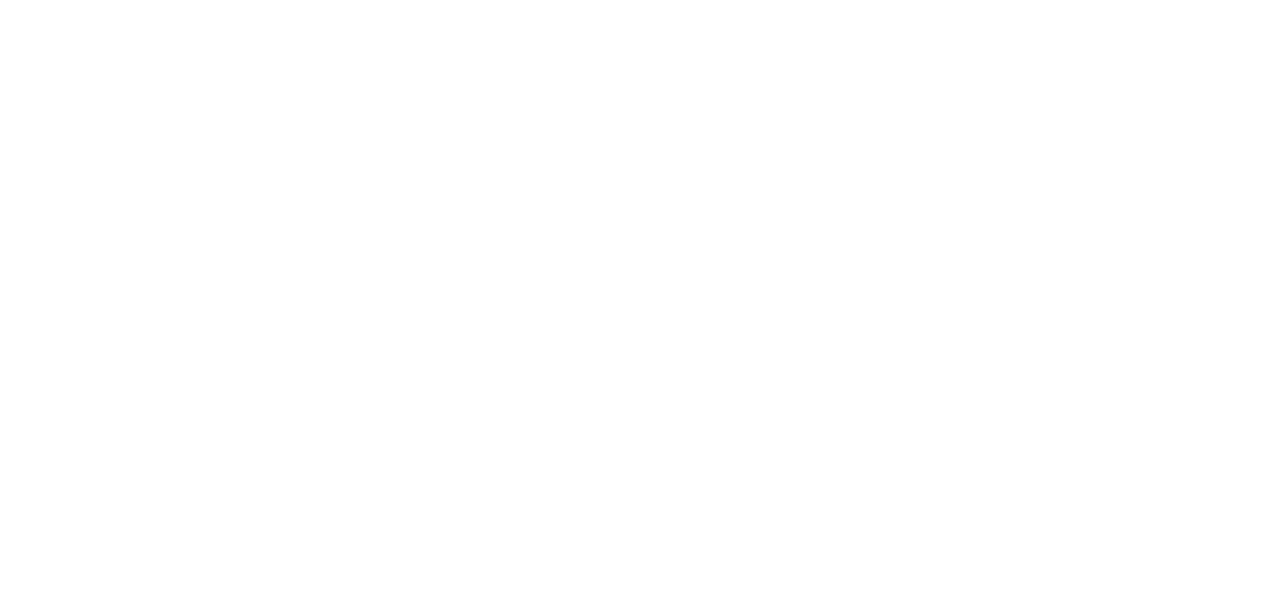
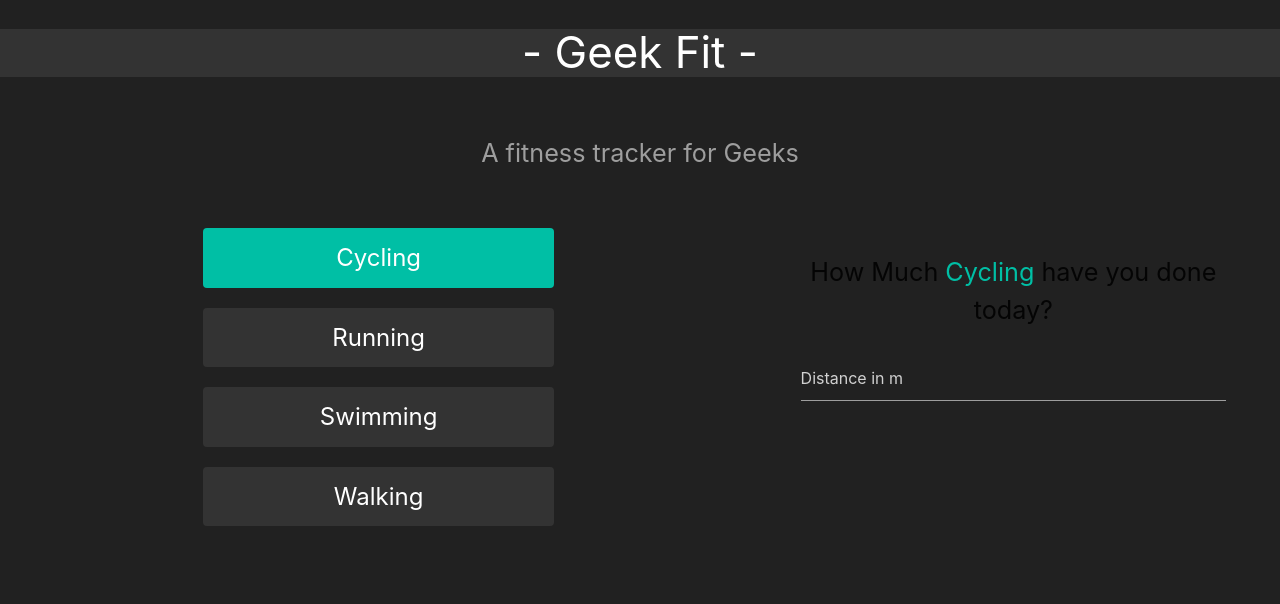
Before and after one commit to silasgroskreutz/d3_fitness_tracker, a plain HTML site: page index.html in a window 1280 px wide. Drawn offline with nearby package versions, Linux system fonts and the light colour scheme.

Commit message:
Basic template in order

```diff
--- a/index.html
+++ b/index.html
@@ -11,7 +11,45 @@
     <link rel="stylesheet" href="styles.css" />
     <title>Fitness Tracker</title>
   </head>
-  <body>
+  <body class="grey darken-4">
+    <div class="nav z-depth-0">
+      <dic class="section center">
+        <h3 class="white-text center">- Geek Fit -</h3>
+      </dic>
+    </div>
+
+    <div class="section center">
+      <p class="grey-text flow-text">A fitness tracker for Geeks</p>
+    </div>
+
+    <div class="container section">
+      <div class="row">
+        <div class="col s12 l5">
+          <button class="active" data-activity="cycling">Cycling</button>
+          <button data-activity="running">Running</button>
+          <button data-activity="swimming">Swimming</button>
+          <button data-activity="walking">Walking</button>
+        </div>
+        <div class="col s12 l6 push-l1">
+          <div class="canvas"></div>
+        </div>
+        <div class="row">
+          <form class="col m6 push-m3">
+            <p class="flow-text gret-text center">
+              How Much <span>Cycling</span> have you done today?
+            </p>
+            <input
+              type="text"
+              class="grey-text"
+              id="cycling"
+              placeholder="Distance in m"
+            />
+            <p class="center pink-text error text-lighten-1"></p>
+          </form>
+        </div>
+      </div>
+    </div>
+
     <script src="https://d3js.org/d3.v5.js"></script>
     <!-- Compiled and minified JavaScript -->
     <script src="https://cdnjs.cloudflare.com/ajax/libs/materialize/1.0.0/js/materialize.min.js"></script>
--- a/styles.css
+++ b/styles.css
@@ -0,0 +1,20 @@
+.nav {
+  background: #333;
+}
+button {
+  background: #333 !important;
+  margin-bottom: 20px;
+  width: 100%;
+  padding: 16px;
+  font-size: 1.6em;
+  color: #fff;
+  border: 0;
+  border-radius: 4px;
+  cursor: pointer;
+}
+button.active {
+  background: #00bfa5 !important;
+}
+form span {
+  color: #00bfa5 !important;
+}
```
